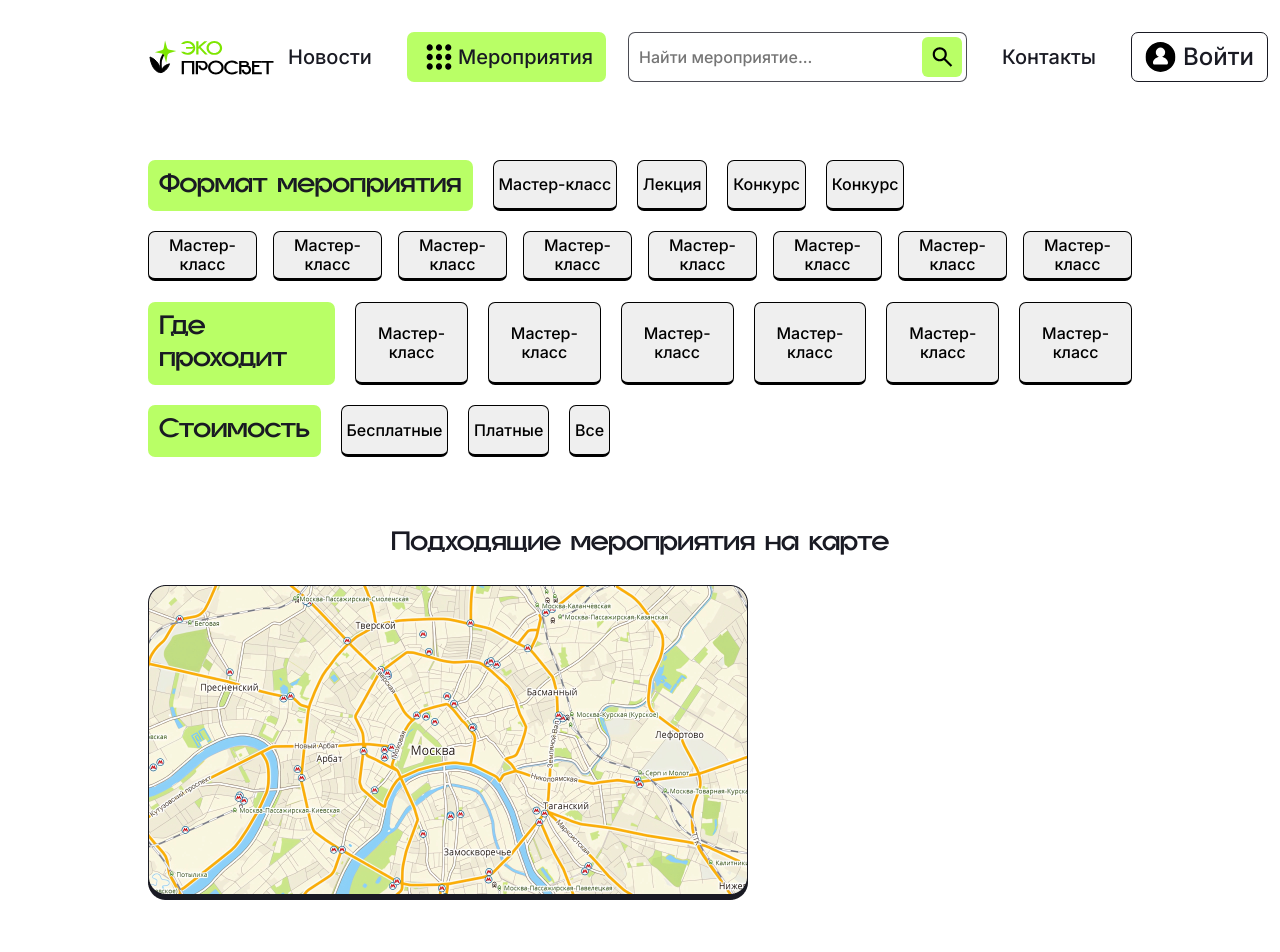
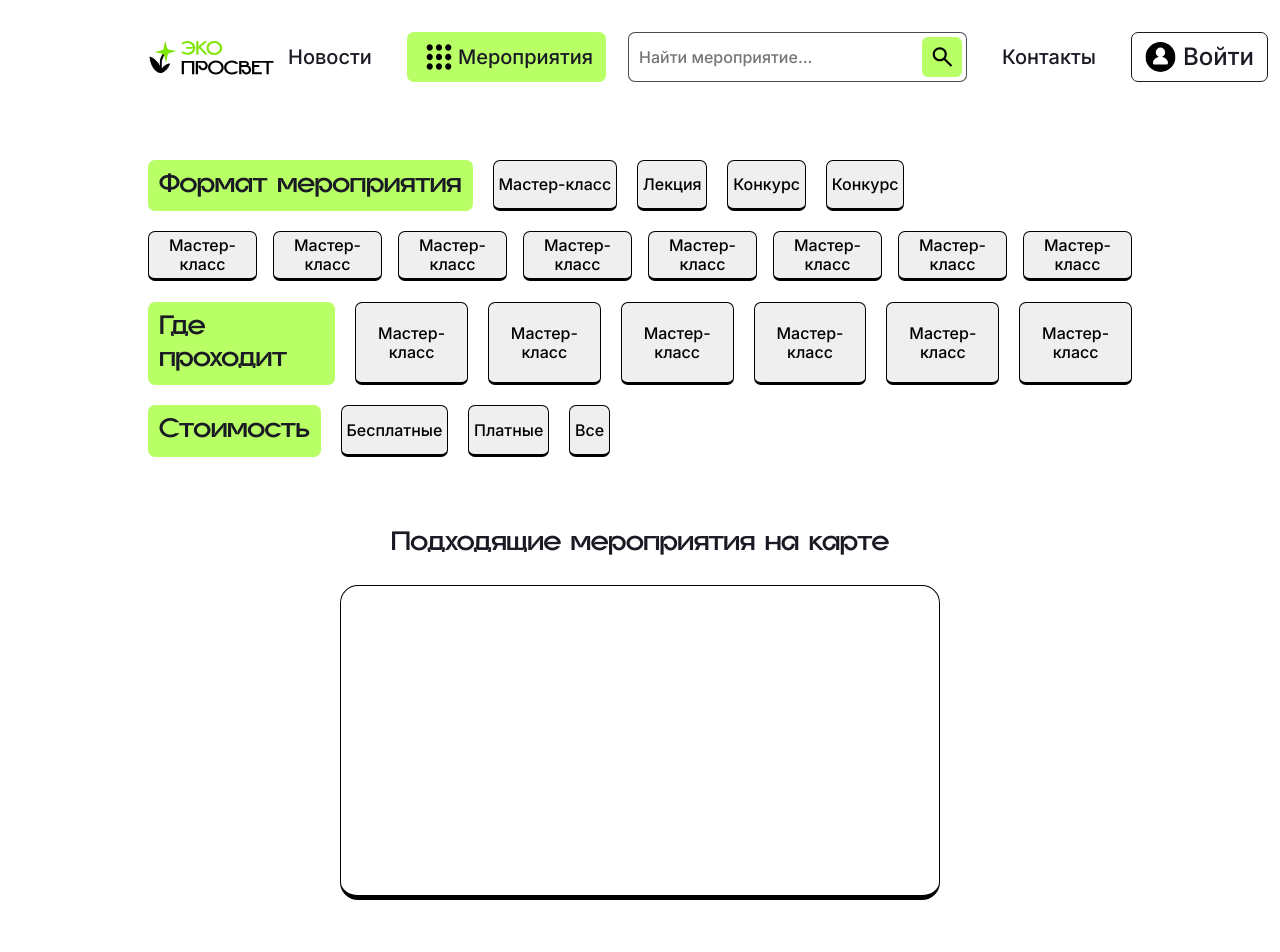
Before and after one commit to Maria2721/ecoprosvet, a Next.js app: page /events in a window 1280 px wide. Shown: the top 952 px of the page. Built offline with nearby package versions, Linux system fonts and the light colour scheme.

Commit message:
Revert "fixed bugs in deploy"
This reverts commit 71ad5b11a3c762e9d63d95f66981f2432a2eb208.

```diff
--- a/src/app/events/events.module.scss
+++ b/src/app/events/events.module.scss
@@ -78,13 +78,6 @@
   margin-bottom: 4.4rem;
   display: flex;
   justify-content: center;
-
-  position: relative;
-  width: 600px;
-  height: 315px;
-  .img {
-    object-fit: contain;
-  }
 }
 
 .mapName {
--- a/src/app/events/page.jsx
+++ b/src/app/events/page.jsx
@@ -1,7 +1,5 @@
-import Image from "next/image";
 import Card from "@/components/card/Card";
 import styles from "./events.module.scss";
-import about from "../../../public/images/map.png";
 
 const EventsPage = () => {
 	return (
@@ -72,19 +70,13 @@ const EventsPage = () => {
 			</div>
 			<p className={styles.mapName}>Подходящие мероприятия на карте </p>
 			<div className={styles.mapContainer}>
-				<Image
-					src={about}
-					alt="About Image"
-					fill
-					className={styles.img}
-				/>
-				{/* <iframe
+				<iframe
 					src="https://yandex.ru/map-widget/v1/?um=constructor%3A33ef4a3e8a7ffcb5007e429f50179caeb07ac67a6e737e49b156da5ebdb296a8&amp;source=constructor"
 					width="600"
 					height="315"
 					frameborder="0"
 					className={styles.mapYandex}
-				></iframe> */}
+				></iframe>
 			</div>
 			<div className={styles.container}>
 				<Card />
--- a/src/components/card/Card.jsx
+++ b/src/components/card/Card.jsx
@@ -21,7 +21,7 @@ const Card = () => {
 			<p className={styles.dateCard}>20.09.2024</p>
 			<div className={styles.place}>
 				<p className={styles.place1}>Парк Культуры</p>
-				<p className={styles.place2}>М. Парк Культуры</p>
+				<p class={styles.place2}>М. Парк Культуры</p>
 			</div>
 			<div className={styles.details}>
 				<div
```
Also changed, not shown: public/images/map.png (deleted).
